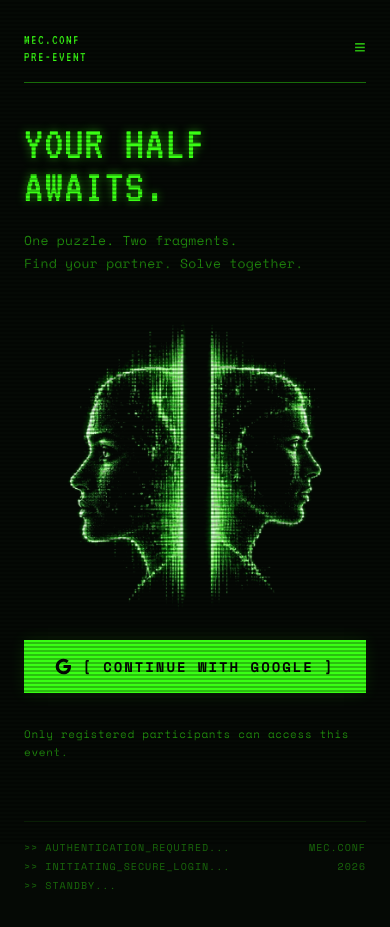
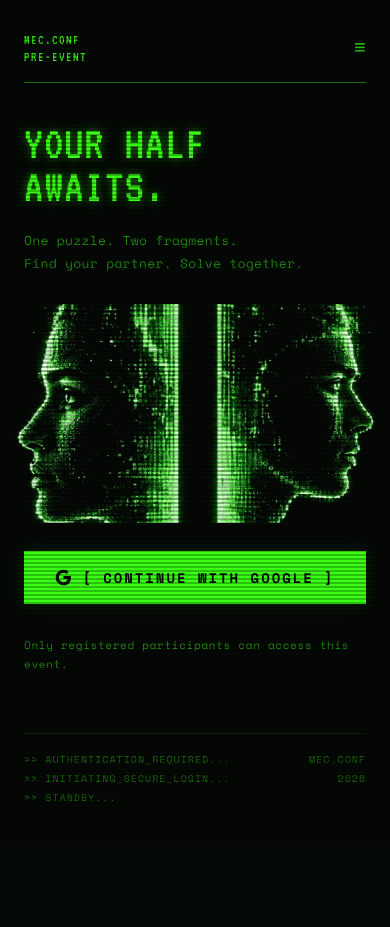
Before and after one commit to danyl-dnl/mec-conf-preevent, a React (Vite) app: page / in a window 390 px wide. After the commit the page ends 844 px from the top, so only its background shows below. Built offline with nearby package versions, Linux system fonts and the light colour scheme; no server answers.

Commit message:
fix(participant): full-bleed split-faces hero image with 16:9 aspect ratio for mobile

```diff
--- a/src/pages/participant/ParticipantHome.tsx
+++ b/src/pages/participant/ParticipantHome.tsx
@@ -532,11 +532,15 @@ function LoginView({ onSignIn }: { onSignIn: () => void }) {
 
       <div
         style={{
-          width: "100%",
+          width: "calc(100% + 48px)",
+          marginLeft: "-24px",
+          marginRight: "-24px",
+          aspectRatio: "16 / 9",
+          overflow: "hidden",
+          margin: "0 -24px 28px",
           display: "flex",
+          alignItems: "center",
           justifyContent: "center",
-          alignItems: "center",
-          margin: "8px 0 24px",
         }}
       >
         <img
@@ -544,11 +548,10 @@ function LoginView({ onSignIn }: { onSignIn: () => void }) {
           alt="Split face fragments awaiting connection"
           style={{
             width: "100%",
-            maxWidth: "290px",
-            maxHeight: "36vh",
-            height: "auto",
+            height: "100%",
+            objectFit: "cover",
+            objectPosition: "center center",
             display: "block",
-            objectFit: "contain",
             mixBlendMode: "screen",
           }}
         />
```
